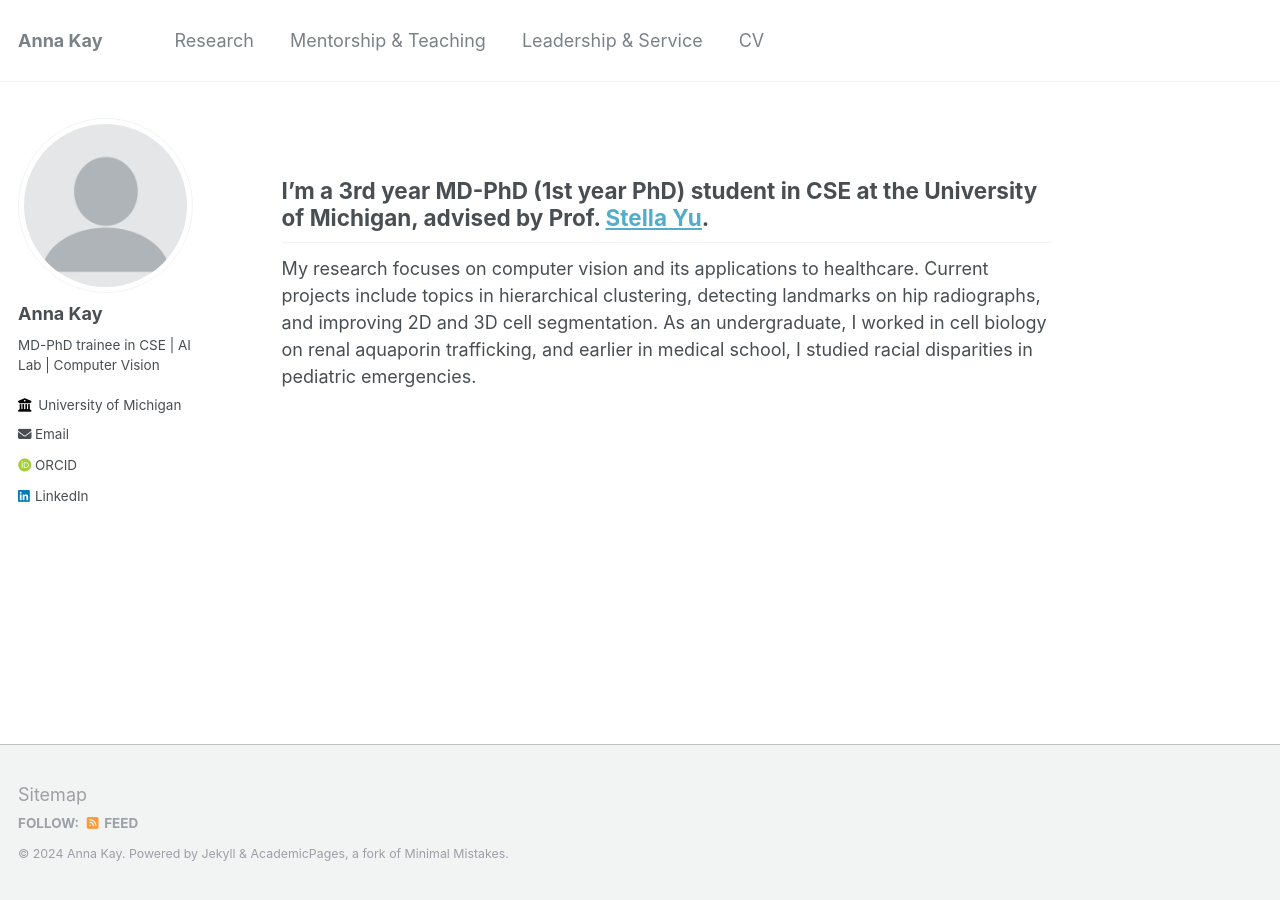
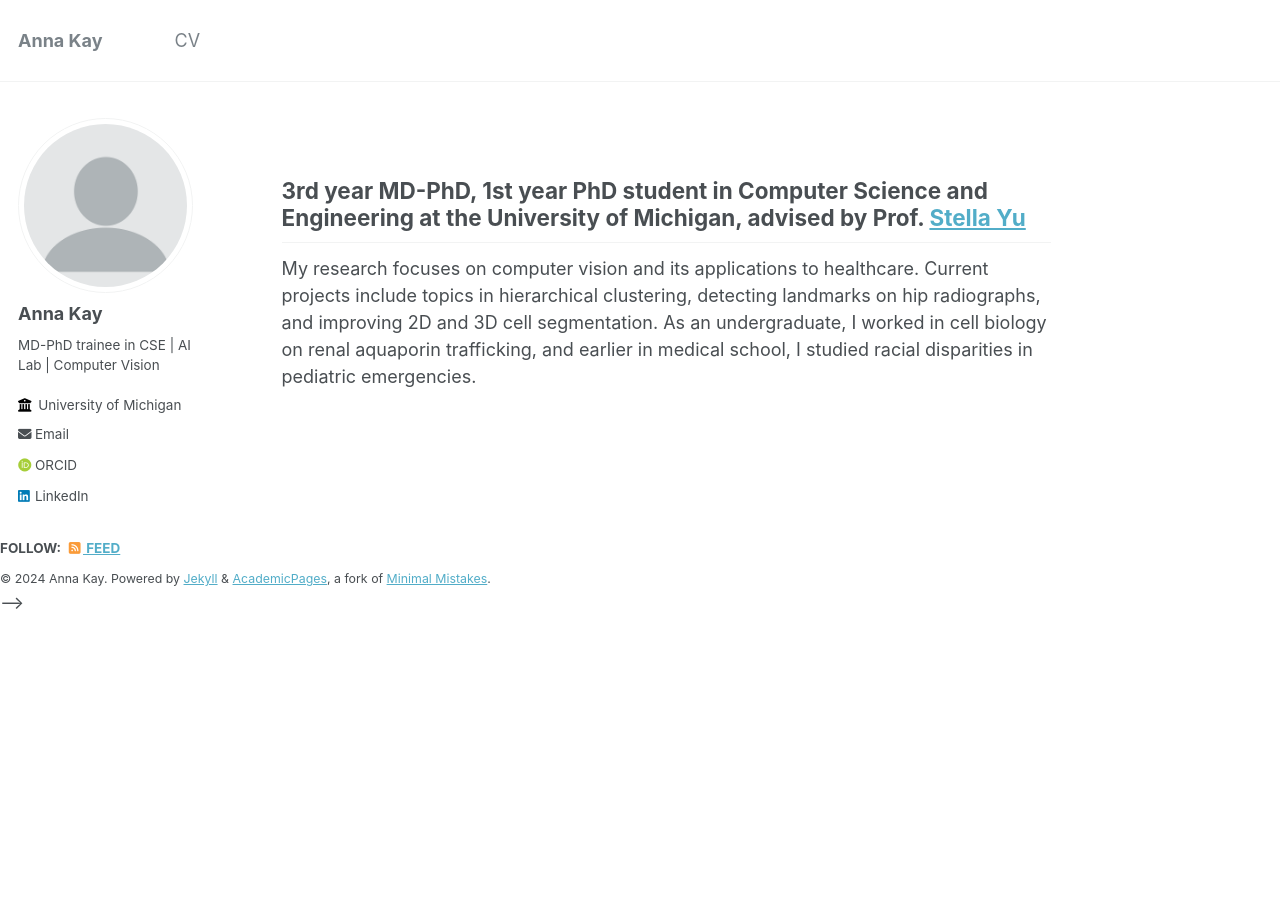
Before and after one commit to anna1k/anna1k.github.io, a Jekyll site: the page built from _pages/about.md, in a window 1280 px wide. Built offline with Jekyll 4.4.1, drawn with Linux system fonts in a browser that asks for light colours; some web fonts are replaced.

Commit message:
nofooter

```diff
--- a/_includes/footer/custom.html
+++ b/_includes/footer/custom.html
@@ -1,3 +1,3 @@
 <!-- start custom footer snippets -->
-<a href="/sitemap/">Sitemap</a>
+<!-- <a href="/sitemap/">Sitemap</a> -->
 <!-- end custom footer snippets -->
--- a/_layouts/default.html
+++ b/_layouts/default.html
@@ -18,12 +18,12 @@ layout: compress
 
     {{ content }}
 
-    <div class="page__footer">
+    <!-- <div class="page__footer">
       <footer>
         {% include footer/custom.html %}
         {% include footer.html %}
       </footer>
-    </div>
+    </div> -->
 
     {% include scripts.html %}
 
--- a/_pages/about.md
+++ b/_pages/about.md
@@ -7,7 +7,7 @@ redirect_from:
   - /about.html
 ---
 
-I'm a 3rd year MD-PhD (1st year PhD) student in CSE at the University of Michigan, advised by Prof. [Stella Yu](https://web.eecs.umich.edu/~stellayu/).
+3rd year MD-PhD, 1st year PhD student in Computer Science and Engineering at the University of Michigan, advised by Prof. [Stella Yu](https://web.eecs.umich.edu/~stellayu/)
 ---
 
 My research focuses on computer vision and its applications to healthcare. Current projects include topics in hierarchical clustering, detecting landmarks on hip radiographs, and improving 2D and 3D cell segmentation. As an undergraduate, I worked in cell biology on renal aquaporin trafficking, and earlier in medical school, I studied racial disparities in pediatric emergencies.
```
Also changed, not shown: _data/navigation.yml (+14 -11 lines).
